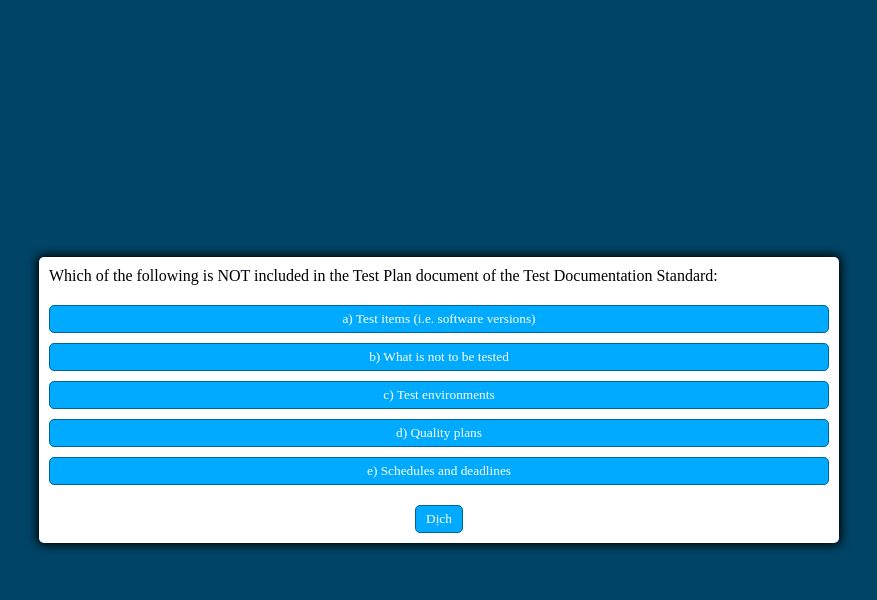
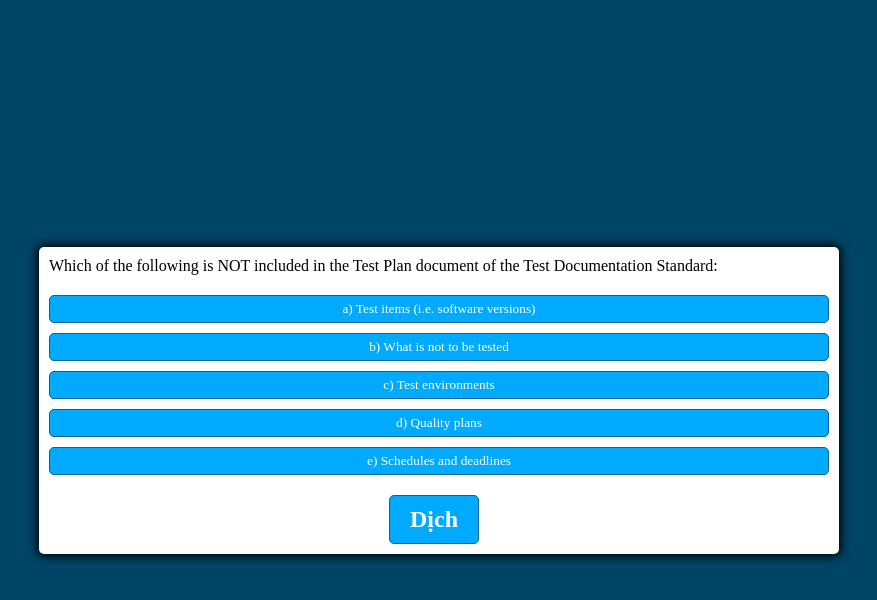
Before and after one commit to anhtq1998/istqb-quizz, a plain HTML site: page index.html in a window 1280 px wide. Both pictures are taken after a click on the button "Start". Shown: the whole page, without its empty margins (201-1078 px from the left). Drawn offline with Linux system fonts and the light colour scheme.

Commit message:
fix button translate

```diff
--- a/index.html
+++ b/index.html
@@ -1,5 +1,6 @@
 <!DOCTYPE html>
 <html lang="en">
+
 <head>
   <meta charset="UTF-8">
   <meta name="viewport" content="width=device-width, initial-scale=1.0">
@@ -8,6 +9,7 @@
   <script defer src="script.js"></script>
   <title>Quiz App</title>
 </head>
+
 <body>
   <div class="container">
     <div id="question-container" class="hide">
@@ -23,9 +25,10 @@
     </div>
     <div class="controls">
       <button id="start-btn" class="start-btn btn">Start</button>
-      <button id="translate-btn" class="btn hide">Dịch</button>
+      <button id="translate-btn" class="translate-btn btn hide">Dịch</button>
       <button id="next-btn" class="next-btn btn hide">Next</button>
     </div>
   </div>
 </body>
+
 </html>
--- a/styles.css
+++ b/styles.css
@@ -42,7 +42,8 @@ body.wrong {
 
 .btn-grid {
   display: grid;
-  grid-template-columns: repeat(1, auto); /* Sửa đổi dòng này */
+  grid-template-columns: repeat(1, auto);
+  /* Sửa đổi dòng này */
   gap: 10px;
   margin: 20px 0;
 }
@@ -70,6 +71,13 @@ body.wrong {
   --hue: var(--hue-wrong);
 }
 
+.translate-btn {
+  font-size: 1.5rem;
+  font-weight: bold;
+  padding: 10px 20px;
+  margin-right: 10px;
+}
+
 .start-btn,
 .next-btn {
   font-size: 1.5rem;
```
